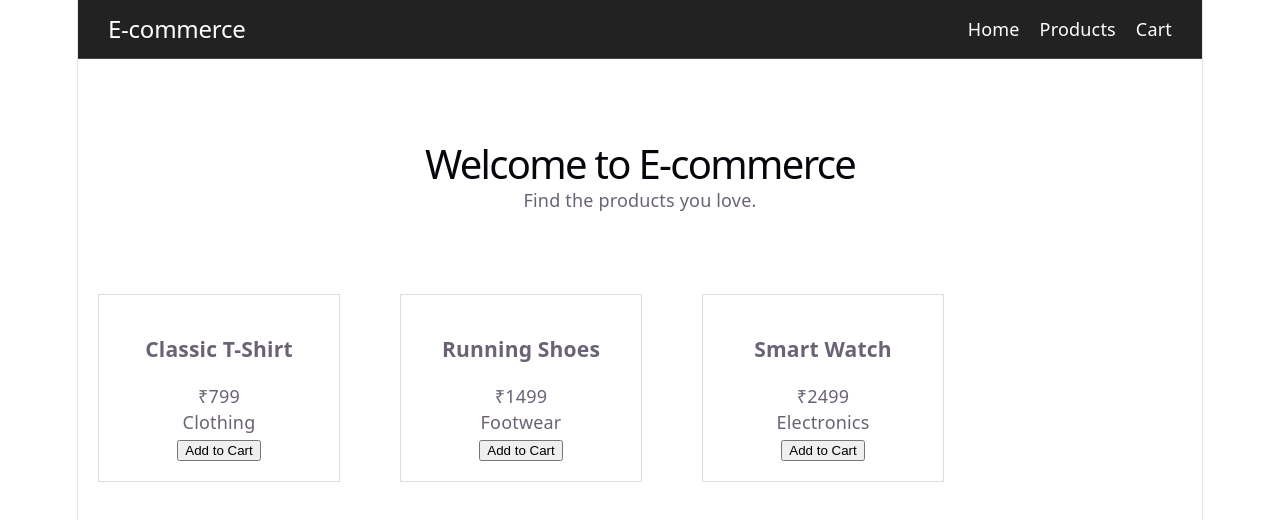
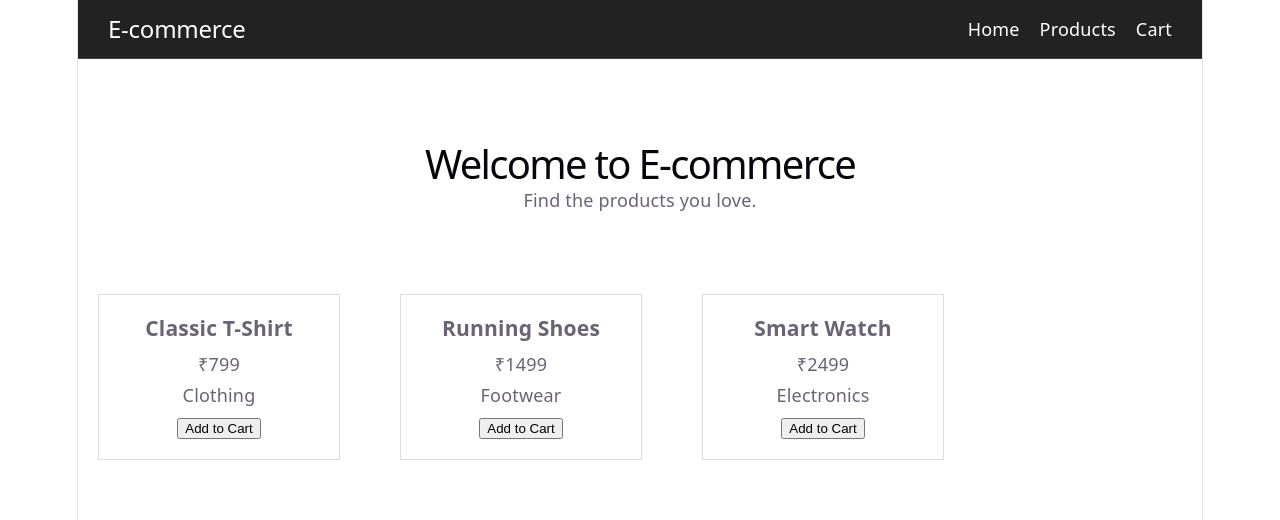
Before and after one commit to abhi12012/e-commerce-react, a React (Vite) app: page / in a window 1280 px wide. Shown: the top 520 px of the page. Built offline with nearby package versions, Linux system fonts and the light colour scheme.

Commit message:
Adjust product price and spacing

```diff
--- a/src/App.css
+++ b/src/App.css
@@ -65,6 +65,7 @@
   padding: 20px;
   margin: 20px;
   width: 200px;
+
 }
 
 
@@ -72,3 +73,11 @@
   display: flex;
   gap: 20px;
 }
+
+.product-card h3 {
+  margin: 0 0 10px;
+}
+
+.product-card p {
+  margin: 5px 0;
+}
```
